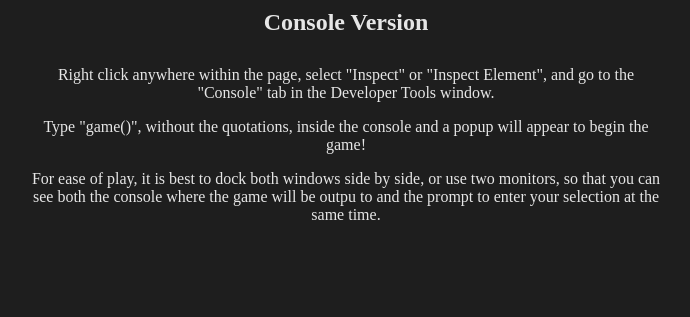
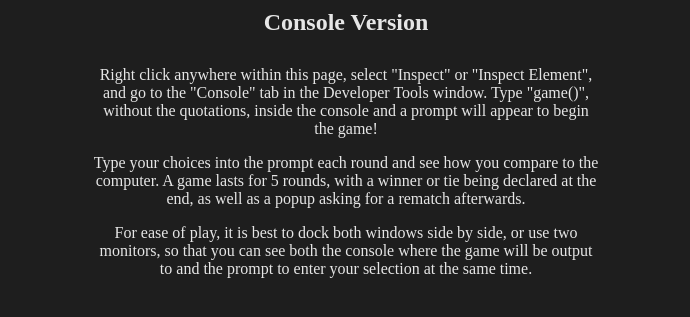
Before and after one commit to thatblindgeye/Rock-Paper-Scissors-Console, a plain HTML site: page index.html in a window 1280 px wide. Shown: the part 61-378 px from the top of the page, without its empty margins (294-984 px from the left). Drawn offline with Linux system fonts and the light colour scheme.

Commit message:
Update README with link to game, update CSS and HTML
Added a link to the github pages url to play the game, and made
verbiage/styling updates to the HTML and CSS files.

```diff
--- a/index.html
+++ b/index.html
@@ -11,17 +11,20 @@
     <h2>Console Version</h2>
     <div class="container">
       <p>
-        Right click anywhere within the page, select "Inspect" or "Inspect
+        Right click anywhere within this page, select "Inspect" or "Inspect
         Element", and go to the "Console" tab in the Developer Tools window.
+        Type "game()", without the quotations, inside the console and a prompt
+        will appear to begin the game!
       </p>
       <p>
-        Type "game()", without the quotations, inside the console and a popup
-        will appear to begin the game!
+        Type your choices into the prompt each round and see how you compare to
+        the computer. A game lasts for 5 rounds, with a winner or tie being
+        declared at the end, as well as a popup asking for a rematch afterwards.
       </p>
       <p>
         For ease of play, it is best to dock both windows side by side, or use
         two monitors, so that you can see both the console where the game will
-        be outpu to and the prompt to enter your selection at the same time.
+        be output to and the prompt to enter your selection at the same time.
       </p>
     </div>
     <script src="script.js"></script>
--- a/style.css
+++ b/style.css
@@ -15,7 +15,7 @@ h2 {
 }
 
 .container {
-  width: 50%;
+  width: 40%;
   margin-left: auto;
   margin-right: auto;
 }
```
Also changed, not shown: 1 other file.
